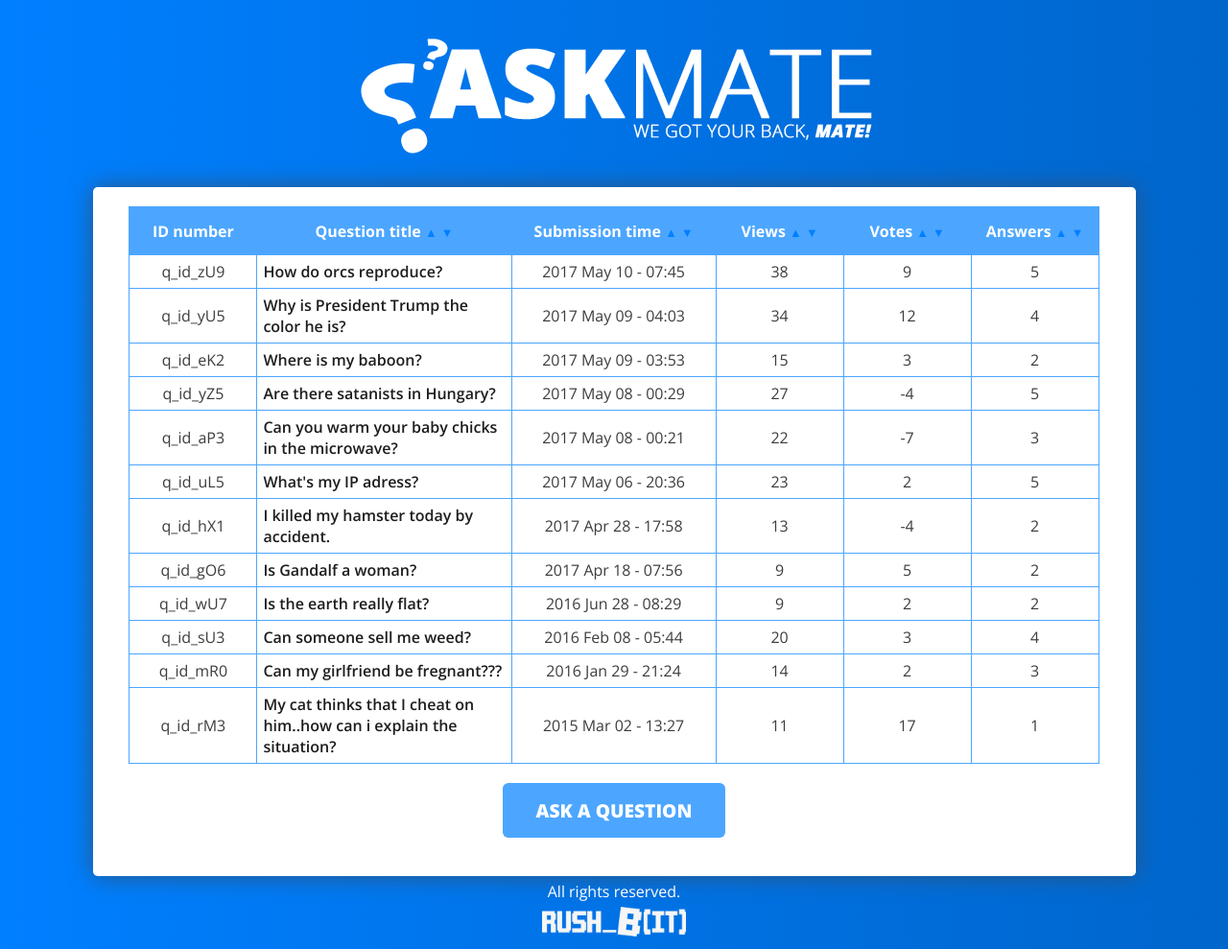
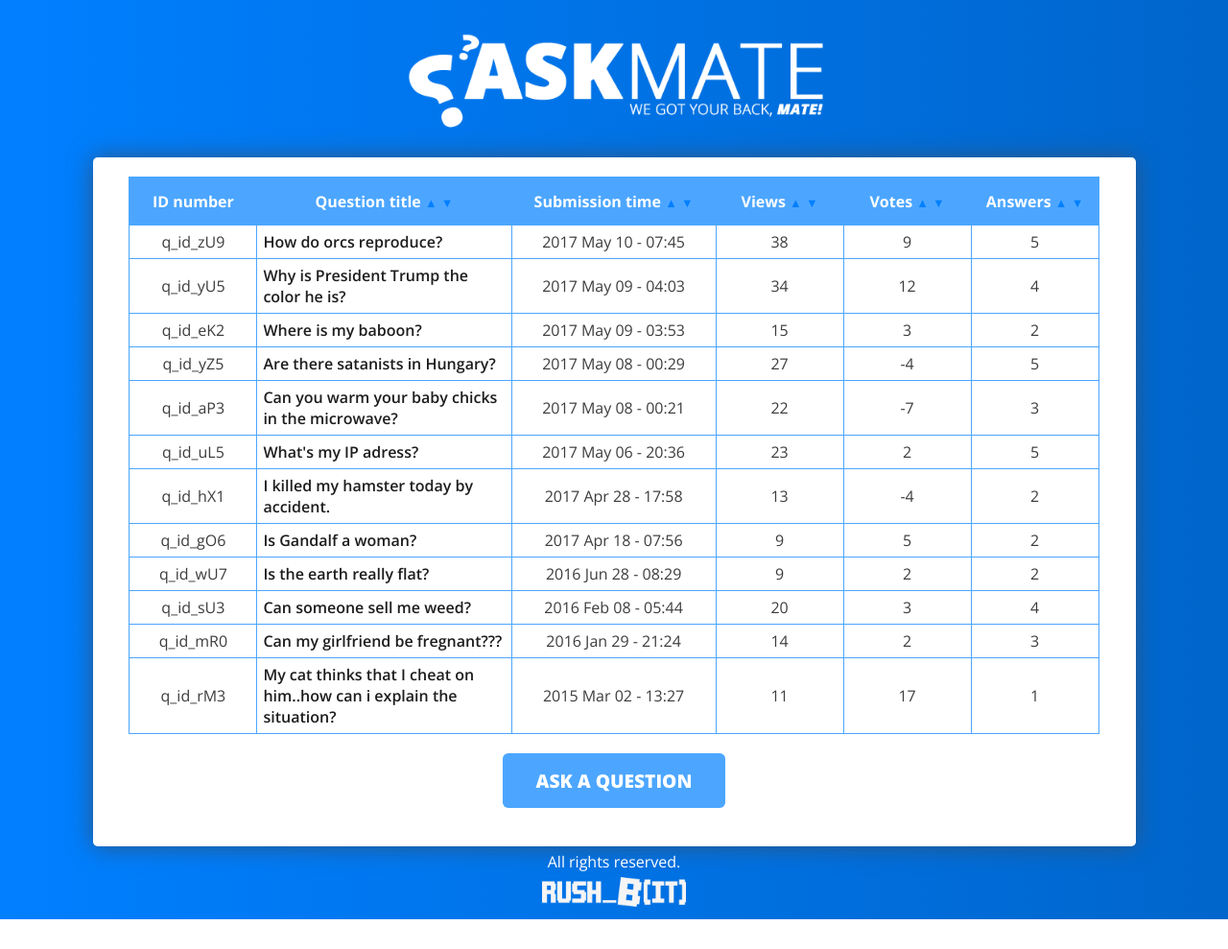
Before and after one commit to matebalogh11/askmate-rushbit, a Flask app: page / in a window 1280 px wide. Shown: the whole page at 96% size. After the commit the page ends 958 px from the top, so only its background shows below. Run offline with Flask 2, Linux system fonts and the light colour scheme.

Commit message:
Image max-width added

```diff
--- a/static/style.css
+++ b/static/style.css
@@ -15,6 +15,7 @@ hr {
 
 img {
     margin: 10px 0;
+    max-width: 40%;
 }
 
 h1, h2, h3 {
```
Also changed, not shown: static/uploads/q_id_bU1_Super_Sprinter_3000_-_2017-05-02_19.45.21.png.jpg (deleted).
